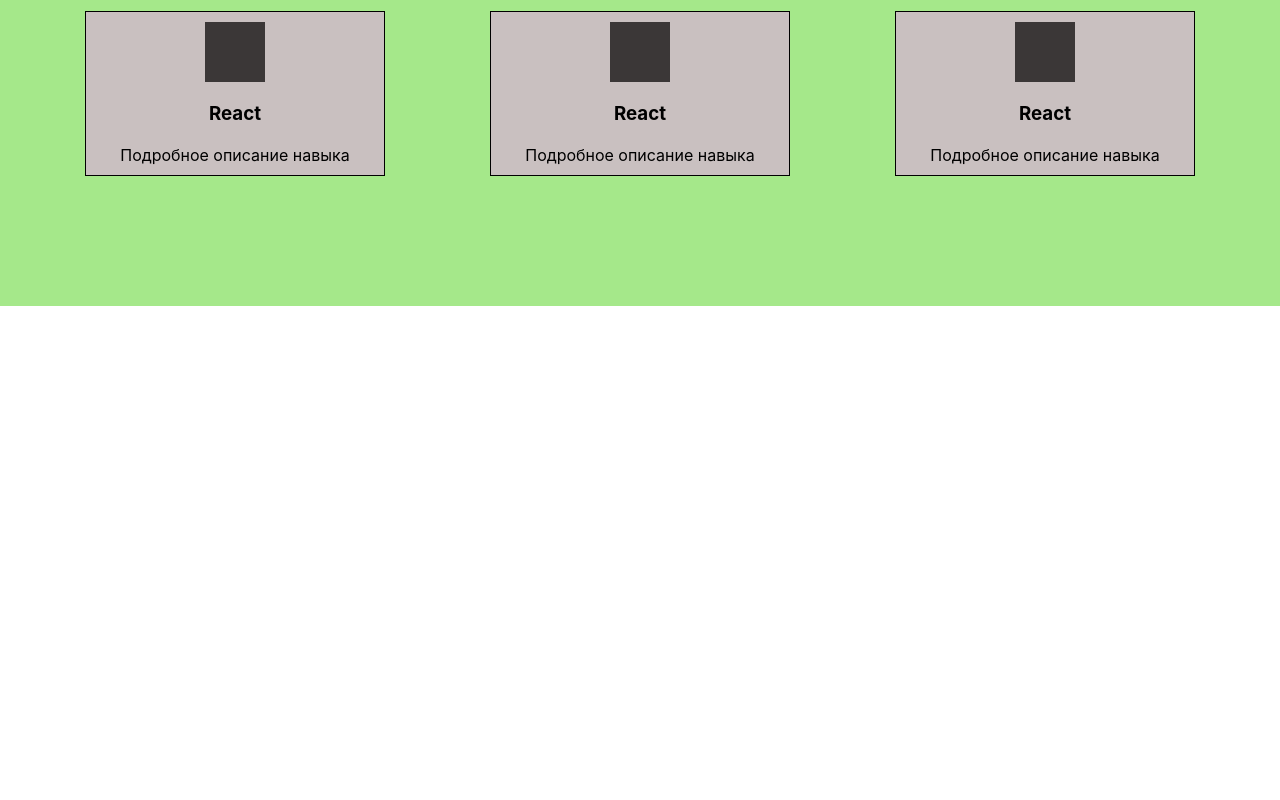
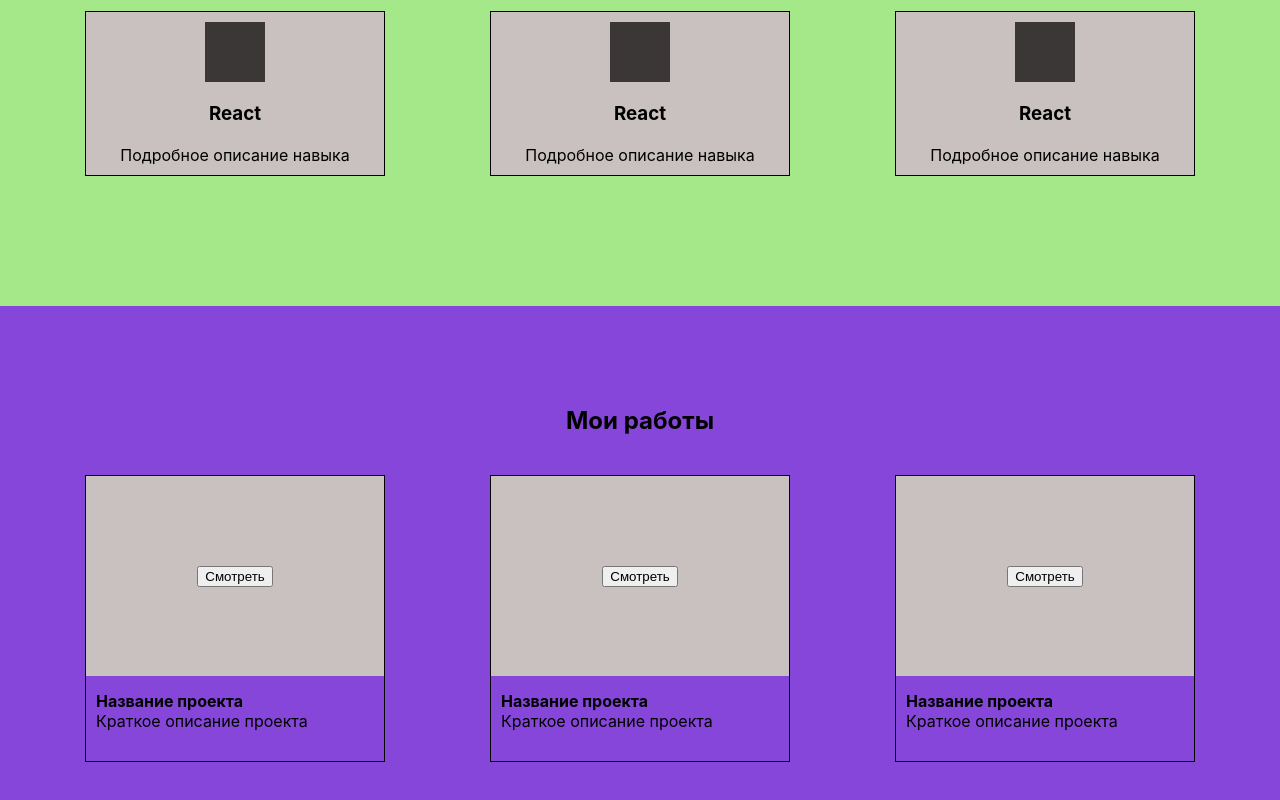
Before and after one commit to DaniyelGit/Portfolio, a React (Create React App) app: page / in a window 1280 px wide. Shown: the part 1233-2033 px from the top of the page. Before the commit the page ends 1539 px from the top, so only its background shows below. Built offline with nearby package versions, Linux system fonts and the light colour scheme.

Commit message:
added components MyWorks.tsx

```diff
--- a/src/App.tsx
+++ b/src/App.tsx
@@ -3,6 +3,7 @@
 import {Header} from "./header/Header";
 import {Main} from "./main/Main";
 import {Skills} from "./skills/Skills";
+import {MyWorks} from "./works/MyWorks";
 
 function App() {
   return (
@@ -10,6 +11,7 @@
         <Header/>
         <Main/>
         <Skills/>
+        <MyWorks/>
     </div>
   );
 }
--- /dev/null
+++ b/src/works/MyWorks.module.css
@@ -0,0 +1,35 @@
+.works {
+    padding: 100px 0;
+    background-color: #8546d9;
+}
+
+.works__title {
+    text-align: center;
+}
+
+.works__items {
+    display: flex;
+    justify-content: space-between;
+    align-items: center;
+    flex-wrap: wrap;
+    margin-top: 40px;
+}
+
+.works__item {
+    width: 300px;
+    border: 1px solid #000;
+    margin-bottom: 30px;
+}
+
+.works__item_images {
+    display: flex;
+    justify-content: center;
+    align-items: center;
+    height: 200px;
+    background-color: #c9c0c0;
+    margin-bottom: 10px;
+}
+
+.works__item_content {
+    padding: 5px 10px 30px;
+}
--- /dev/null
+++ b/src/works/MyWorks.tsx
@@ -0,0 +1,63 @@
+import React from 'react';
+import s from './MyWorks.module.css';
+
+
+
+export const MyWorks = () => {
+    return (
+        <section className={s.works}>
+            <h2 className={s.works__title}>
+                Мои работы
+            </h2>
+            <div className="container">
+                <div className={s.works__items}>
+                    <div className={s.works__item}>
+                        <div className={s.works__item_images}>
+                            <button className={s.works__item_btn}>
+                                Смотреть
+                            </button>
+                        </div>
+                        <div className={s.works__item_content}>
+                            <h4 className={s.works__item_title}>
+                                Название проекта
+                            </h4>
+                            <p className={s.works__item_descr}>
+                                Краткое описание проекта
+                            </p>
+                        </div>
+                    </div>
+                    <div className={s.works__item}>
+                        <div className={s.works__item_images}>
+                            <button className={s.works__item_btn}>
+                                Смотреть
+                            </button>
+                        </div>
+                        <div className={s.works__item_content}>
+                            <h4 className={s.works__item_title}>
+                                Название проекта
+                            </h4>
+                            <p className={s.works__item_descr}>
+                                Краткое описание проекта
+                            </p>
+                        </div>
+                    </div>
+                    <div className={s.works__item}>
+                        <div className={s.works__item_images}>
+                            <button className={s.works__item_btn}>
+                                Смотреть
+                            </button>
+                        </div>
+                        <div className={s.works__item_content}>
+                            <h4 className={s.works__item_title}>
+                                Название проекта
+                            </h4>
+                            <p className={s.works__item_descr}>
+                                Краткое описание проекта
+                            </p>
+                        </div>
+                    </div>
+                </div>
+            </div>
+        </section>
+    );
+};
```
